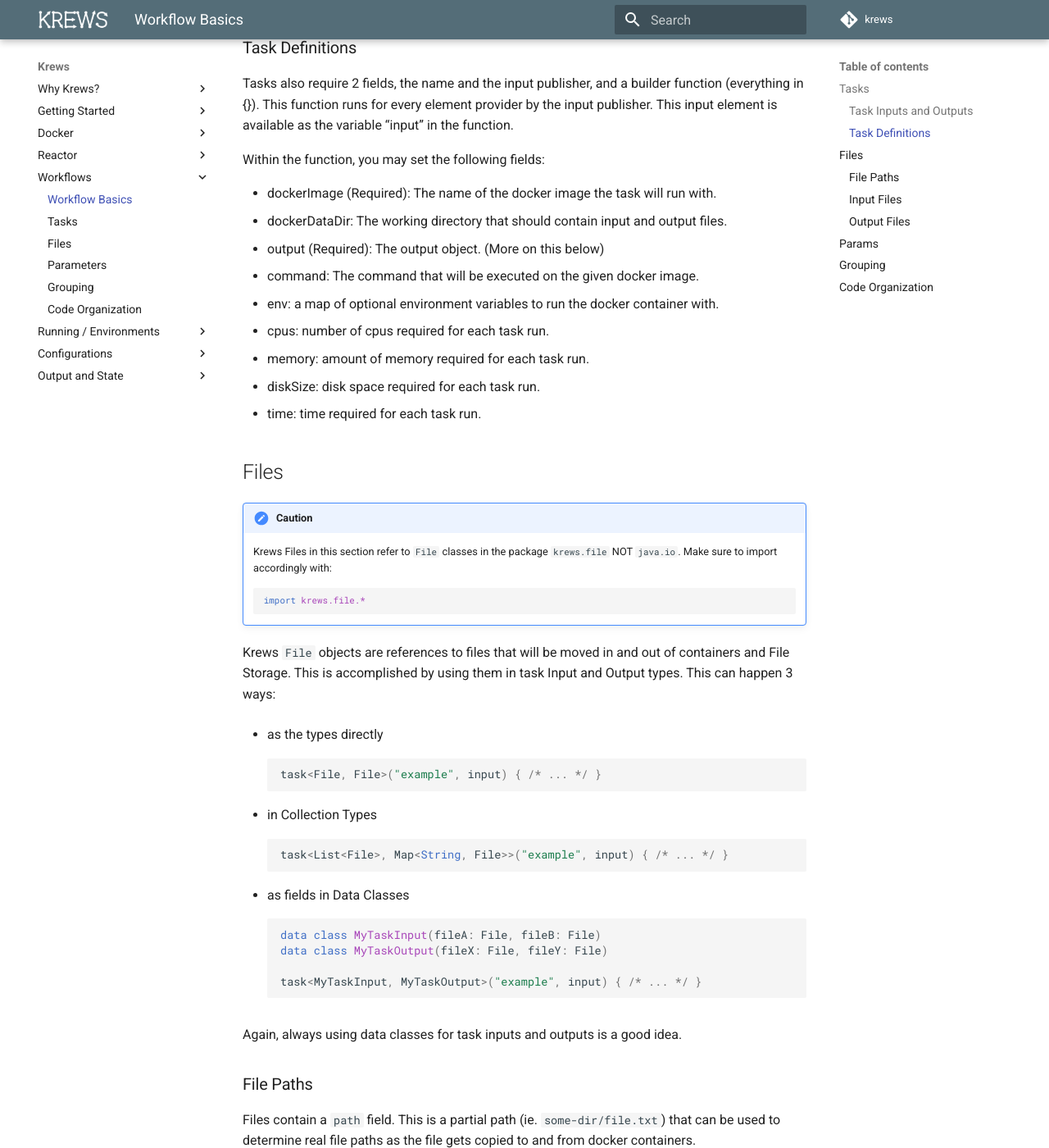
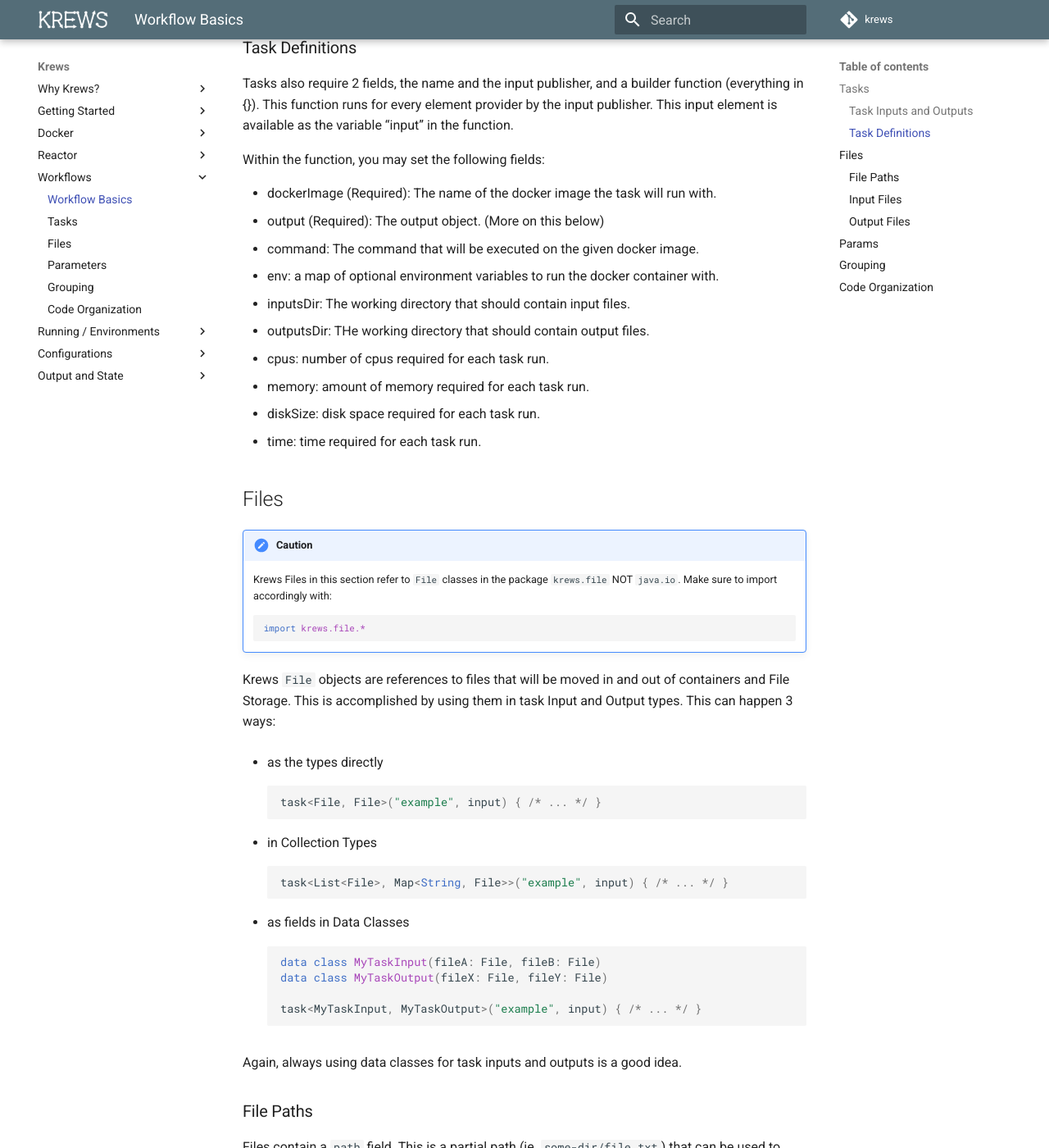
Before and after one commit to weng-lab/krews, an MkDocs documentation site: the page built from docs/workflows.md, in a window 1280 px wide and 1400 px high, scrolled down 2579 px. Shown: the whole window at 82% size. Built offline with MkDocs 1.6.1 and Material for MkDocs 9.7.7, drawn with Linux system fonts in a browser that asks for light colours; comment, search, counter and statistics services are not loaded; some of the changed text lies outside the part shown.

Commit message:
Updated docs related to task inputsDir and outputsDir.

```diff
--- a/docs/workflows.md
+++ b/docs/workflows.md
@@ -106,10 +106,11 @@ variable "input" in the function.
 Within the function, you may set the following fields:
 
 - dockerImage (Required): The name of the docker image the task will run with.
-- dockerDataDir: The working directory that should contain input and output files.
 - output (Required): The output object. (More on this below)
 - command: The command that will be executed on the given docker image.
 - env: a map of optional environment variables to run the docker container with.
+- inputsDir: The working directory that should contain input files.
+- outputsDir: THe working directory that should contain output files.
 - cpus: number of cpus required for each task run.
 - memory: amount of memory required for each task run.
 - diskSize: disk space required for each task run.
@@ -153,7 +154,9 @@ Files contain a `path` field. This is a partial path (ie. `some-dir/file.txt`) t
 file paths as the file gets copied to and from docker containers.
 
 When referencing a file in a task docker container, use the `File.dockerPath` utility to get the real path inside
-docker. This path will be equal to `"${task.dockerDataDir}/${file.path}"`
+docker. This path will be equal to `"${task.inputsDir}/${file.path}"` if the file is from your task input and
+`"${task.outputsDir}/${file.path}"` otherwise. `inputsDir` and `outputsDir` can be set but are
+`/inputs` and `/outputs` by default respectively.
 
 Files also contain the following utility functions:
 
```
